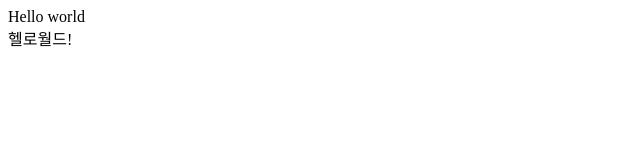
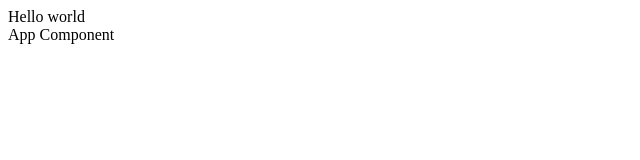
Before and after one commit to GUAJEGUICHAN/project-react-6-GUAJEGUICHAN, a React app: page / in a window 1280 px wide. Shown: the top 160 px of the page, without its empty margins (0-640 px from the left). Built offline with nearby package versions, Linux system fonts and the light colour scheme.

Commit message:
에러해결 - webpack resolve 설정 App 컴포넌트 index.js에 임포트시 다음 에러 뜬다. Field 'browser' doesn't contain a valid alias configuration

```diff
--- /dev/null
+++ b/src/components/App.jsx
@@ -0,0 +1,7 @@
+import React from 'react';
+
+export default function App() {
+  return <div>
+    App Component
+  </div>;
+}
--- a/src/index.js
+++ b/src/index.js
@@ -1,12 +1,13 @@
 import React from 'react'
 import ReactDOM from 'react-dom'
+import App from './components/App'
 
 
 console.log('HEllO WORLD')
 
 ReactDOM.render(
   <>
-    헬로월드!
+    <App />
   </>,
   document.getElementById('app')
 )
--- a/webpack.config.js
+++ b/webpack.config.js
@@ -18,6 +18,13 @@ module.exports = {
     filename: 'bundle.js',
     path: path.resolve(__dirname, 'dist'),
   },
+  resolve: {
+    alias: {
+      components: path.resolve(__dirname, 'src/components'),
+    },
+    extensions: ['.js', '.jsx'],
+  },
+
   devServer: {
     port: 9000,
   },
```
